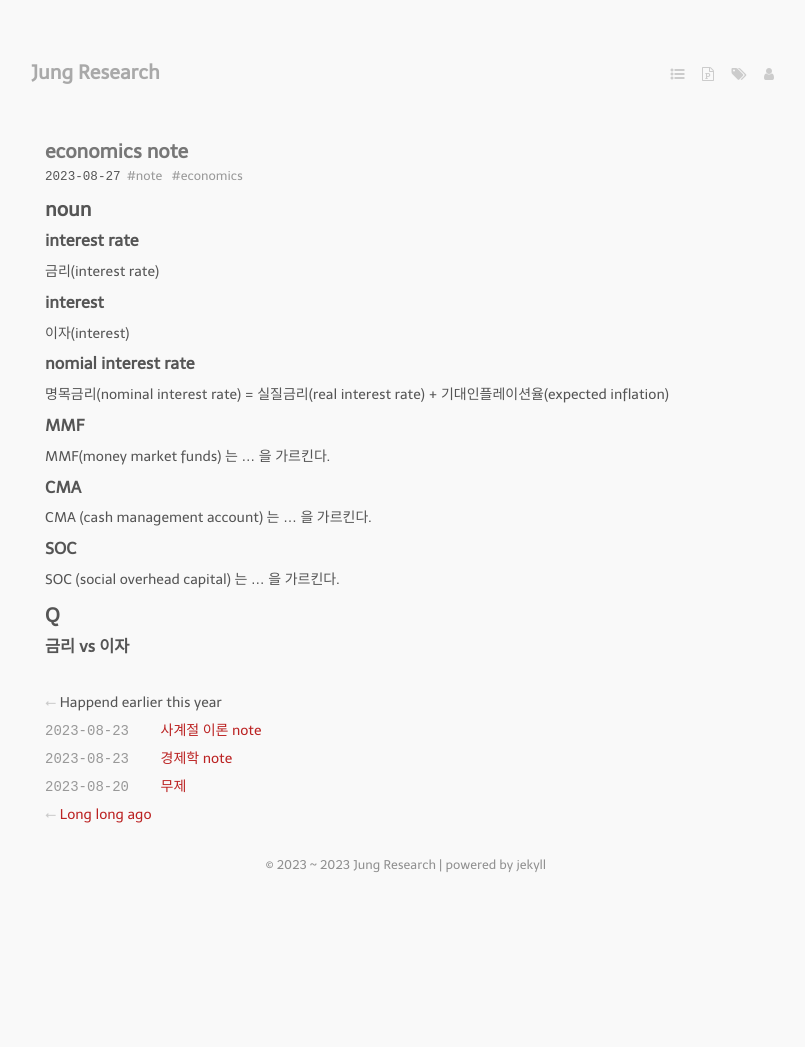
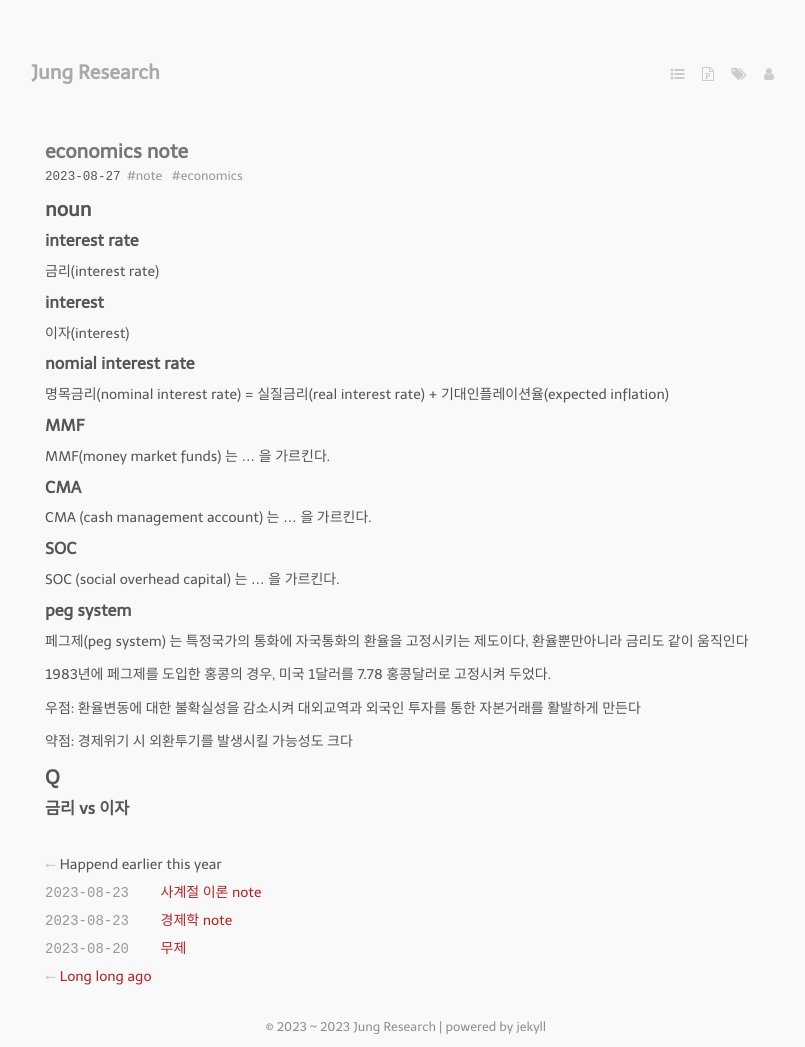
Before and after one commit to jung-research/github.io, a Jekyll site: the page built from index.markdown, in a window 1280 px wide. Shown: the whole page, without its empty margins (234-1039 px from the left). Built offline with Jekyll 4.4.1, drawn with Linux system fonts in a browser that asks for light colours; nearby versions of some CDN libraries; some web fonts are replaced; before the commit the page ends 900 px from its top, so only the background shows below that.

Commit message:
mod season theory

```diff
--- a/_posts/2023-08-23-season_theory.md
+++ b/_posts/2023-08-23-season_theory.md
@@ -61,8 +61,13 @@ tags:
             a. (더 이상) 투자 가치를 느끼지 못하고
             b. 서서히 위험자산에 투자를 하기 시작한다
 
+      Q[^2]: (기준)금리는 각 나라별 중앙은행에 의해존하여, 전 세계가 [페그제](/2023/08/27/economics_noun.html#peg-system)가 아닌 이상, 차이가 발생하여 투자자 외국유출?
 
-      Q: 금리의 조정은 각 나라별 이고, 페그제(peg system) 고정환율제로 금리가 동시에 등락하지 않은 이상, 투자자 외국유출?[^2]
+        1. 외화가 개방된 나라에서 이동이 이미 이루어지지않은가??
+
+          2. 개인 투자가들도 나라간 허들이 높아서??
+
+            3. 펀드나, 은행이나, 금융회사는 개인보다 외국투자에 유리한가?
 
   2. [SOC](/2023/08/27/economics_noun.html#soc) 확충을 통한 투자 확대
 
--- a/_posts/2023-08-27-economics_noun.md
+++ b/_posts/2023-08-27-economics_noun.md
@@ -33,6 +33,16 @@ CMA (cash management account) 는 ... 을 가르킨다.
 
 SOC (social overhead capital) 는 ... 을 가르킨다.
 
+### peg system
+
+페그제(peg system) 는 특정국가의 통화에 자국통화의 환율을 고정시키는 제도이다, 환율뿐만아니라 금리도 같이 움직인다
+
+1983년에 페그제를 도입한 홍콩의 경우, 미국 1달러를 7.78 홍콩달러로 고정시켜 두었다.
+
+우점: 환율변동에 대한 불확실성을 감소시켜 대외교역과 외국인 투자를 통한 자본거래를 활발하게 만든다
+
+약점: 경제위기 시 외환투기를 발생시킬 가능성도 크다
+
 ## Q
 
 ### 금리 vs 이자
```
